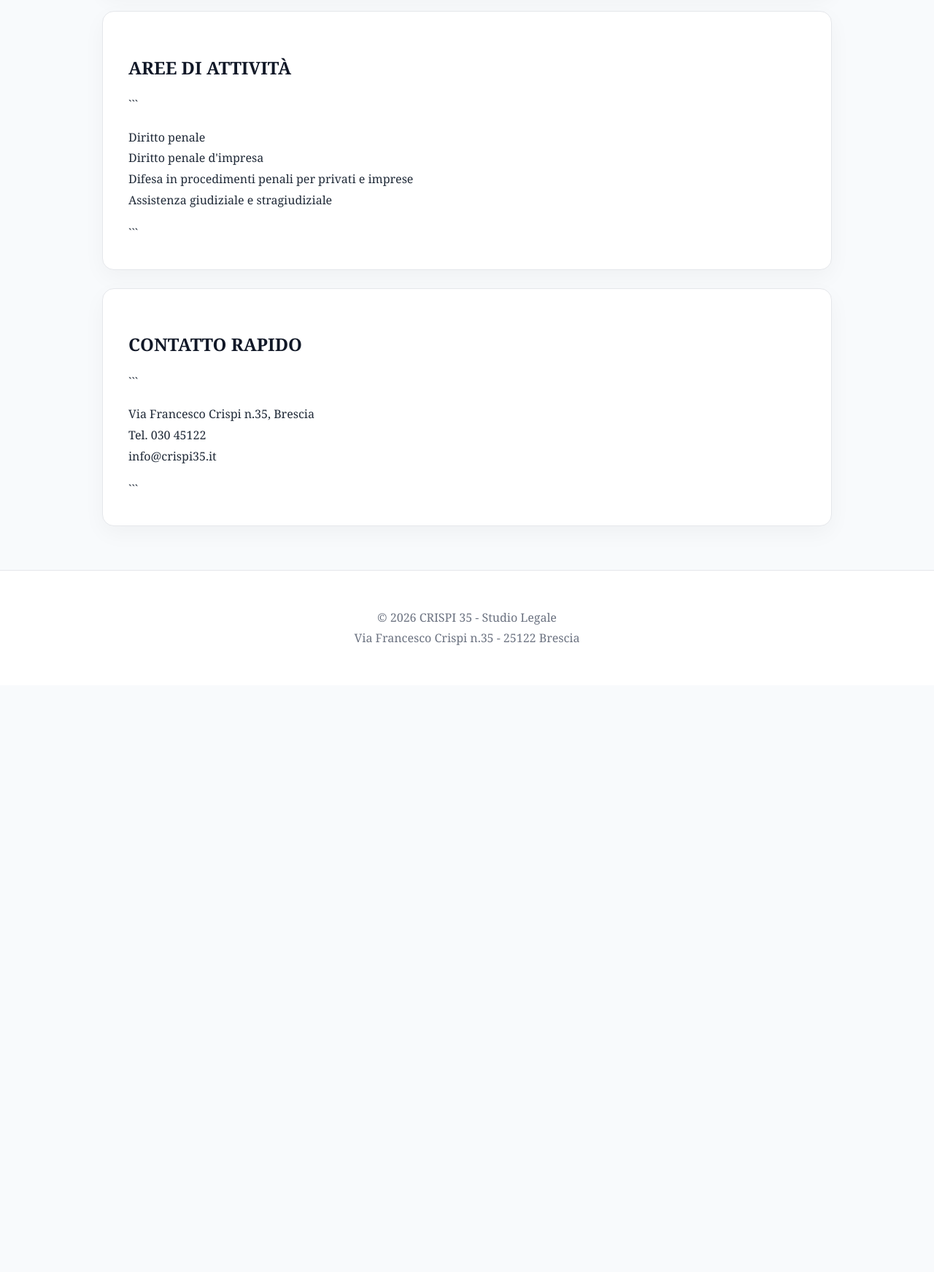
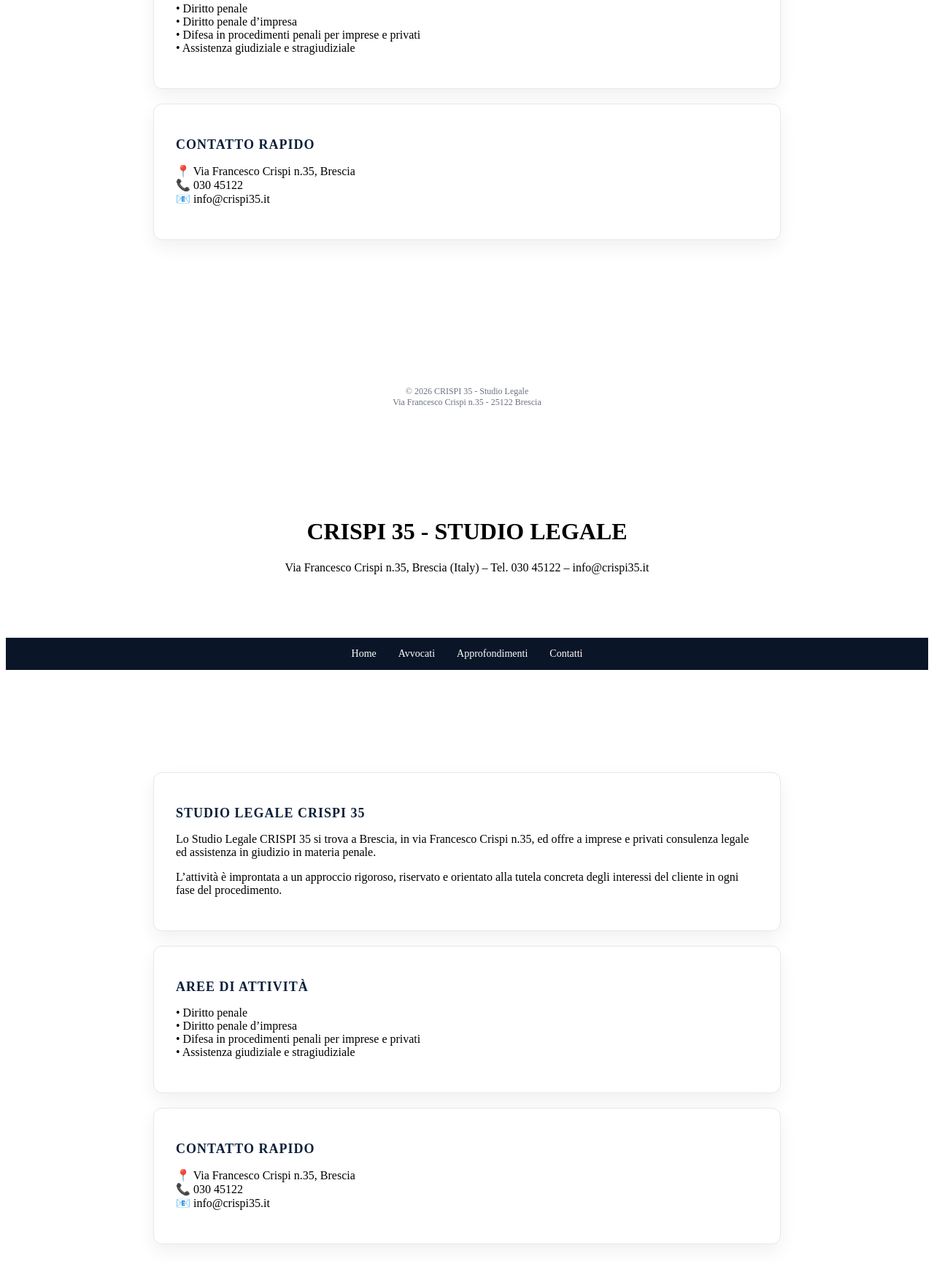
Before and after one commit to studiocrispi35/studiocrispi35.it, a plain HTML site: page index.html in a window 1280 px wide. Shown: the part 1021-2764 px from the top of the page at 73% size. Before the commit the page ends 1960 px from the top, so only its background shows below. Drawn offline with Linux system fonts and the light colour scheme.

Commit message:
Update index.html

````diff
--- a/index.html
+++ b/index.html
@@ -1,5 +1,4 @@
 <!DOCTYPE html>
-
 <html lang="it">
 <head>
   <meta charset="UTF-8">
@@ -8,13 +7,26 @@
 
   <style>
 
+
+  <!DOCTYPE html>
+<html lang="it">
+<head>
+  <meta charset="UTF-8">
+  <meta name="viewport" content="width=device-width, initial-scale=1.0">
+  <title>CRISPI 35 - Studio Legale</title>
+
+  <style>
     body {
   margin: 0;
-  font-family: Georgia, serif;
-  background: #f8fafc;
-  color: #1f2937;
+  font-family: "Georgia", serif;
+  background: #f3f6fb;
+  color: #1a1a1a;
   line-height: 1.8;
 }
+
+/* HEADER */
+
+/* HEADER */
 
 header {
   background: #ffffff;
@@ -55,64 +67,77 @@ header {
   font-size: 14px;
 }
 
+/* NAV */
+
 nav {
-  background: white;
+  ...
+}
+
+/* NAV */
+nav {
+  background: #0a1628;
   display: flex;
   justify-content: center;
-  gap: 40px;
-  padding: 18px;
-  border-bottom: 1px solid #e5e7eb;
+  gap: 30px;
+  padding: 14px;
+  font-size: 14px;
   position: sticky;
   top: 0;
+  z-index: 10;
 }
 
 nav a {
-  color: #111827;
+  color: white;
   text-decoration: none;
+  transition: 0.2s;
 }
 
 nav a:hover {
-  color: #1d4ed8;
+  color: #93c5fd;
 }
 
+/* CONTENUTO */
 .container {
-  max-width: 1000px;
-  margin: 60px auto;
-  padding: 0 25px;
+  max-width: 900px;
+  margin: 50px auto;
+  padding: 20px;
 }
 
-.card {
+/* CARD PRINCIPALI */
+.card, .box {
   background: white;
-  padding: 35px;
-  border-radius: 16px;
+  padding: 30px;
+  border-radius: 12px;
+  box-shadow: 0 10px 25px rgba(0,0,0,0.06);
+  margin-bottom: 20px;
   border: 1px solid #e5e7eb;
-  box-shadow: 0 10px 30px rgba(0,0,0,0.04);
-  margin-bottom: 25px;
 }
 
+/* TITOLI */
 h2 {
-  color: #111827;
+  color: #0b1f3a;
+  font-size: 18px;
   margin-bottom: 15px;
+  letter-spacing: 1px;
 }
 
+/* FOOTER */
 footer {
   text-align: center;
-  padding: 50px 20px;
+  padding: 40px;
+  font-size: 12px;
   color: #6b7280;
-  border-top: 1px solid #e5e7eb;
-  background: white;
 }
-
   </style>
-
 </head>
 
 <body>
 
 <header>
+
+<header>
   <div class="hero">
 
-```
     <div class="hero-subtitle">
       Studio Legale
     </div>
@@ -127,9 +152,10 @@ footer {
     <div class="hero-address">
       Via Francesco Crispi 35 · Brescia
     </div>
-```
 
   </div>
+</header>
+
 </header>
 
 <nav>
@@ -141,57 +167,113 @@ footer {
 
 <div class="container">
 
+<div class="container">
+
   <div class="card">
     <h2>STUDIO LEGALE CRISPI 35</h2>
-
-```
     <p>
-  Lo Studio Legale CRISPI 35 si trova a Brescia, in via Francesco Crispi n.35
-  ed offre a imprese e privati consulenza legale ed assistenza in giudizio
-  in materia penale.
+      Lo Studio Legale CRISPI 35 si trova a Brescia, in via Francesco Crispi n.35,
+      ed offre a imprese e privati consulenza legale ed assistenza in giudizio in materia penale.
     </p>
-
     <p>
-  L’attività è improntata a un approccio rigoroso, riservato e orientato alla
-  tutela concreta degli interessi del cliente in ogni fase del procedimento.
+      L’attività è improntata a un approccio rigoroso, riservato e orientato alla tutela concreta degli interessi del cliente in ogni fase del procedimento.
     </p>
-```
-
   </div>
 
   <div class="card">
     <h2>AREE DI ATTIVITÀ</h2>
-
-```
     <p>
-  Diritto penale<br>
-  Diritto penale d'impresa<br>
-  Difesa in procedimenti penali per privati e imprese<br>
-  Assistenza giudiziale e stragiudiziale
+      • Diritto penale<br>
+      • Diritto penale d’impresa<br>
+      • Difesa in procedimenti penali per imprese e privati<br>
+      • Assistenza giudiziale e stragiudiziale
     </p>
-```
-
   </div>
 
   <div class="card">
     <h2>CONTATTO RAPIDO</h2>
-
-```
     <p>
-  Via Francesco Crispi n.35, Brescia<br>
-  Tel. 030 45122<br>
-  info@crispi35.it
+      📍 Via Francesco Crispi n.35, Brescia<br>
+      📞 030 45122<br>
+      📧 info@crispi35.it
     </p>
-```
+  </div>
 
 </div>
 
 </div>
 
 <footer>
+
   © 2026 CRISPI 35 - Studio Legale<br>
   Via Francesco Crispi n.35 - 25122 Brescia
+
 </footer>
 
 </body>
 </html>
+
+  </style>
+</head>
+
+<body>
+
+<header>
+  <h1>CRISPI 35 - STUDIO LEGALE</h1>
+  <p>Via Francesco Crispi n.35, Brescia (Italy) – Tel. 030 45122 – info@crispi35.it</p>
+</header>
+
+<nav>
+  <a href="index.html">Home</a>
+  <a href="avvocati.html">Avvocati</a>
+  <a href="approfondimenti.html">Approfondimenti</a>
+  <a href="contatti.html">Contatti</a>
+</nav>
+
+<div class="container">
+
+<div class="container">
+
+  <div class="card">
+    <h2>STUDIO LEGALE CRISPI 35</h2>
+    <p>
+      Lo Studio Legale CRISPI 35 si trova a Brescia, in via Francesco Crispi n.35,
+      ed offre a imprese e privati consulenza legale ed assistenza in giudizio in materia penale.
+    </p>
+    <p>
+      L’attività è improntata a un approccio rigoroso, riservato e orientato alla tutela concreta degli interessi del cliente in ogni fase del procedimento.
+    </p>
+  </div>
+
+  <div class="card">
+    <h2>AREE DI ATTIVITÀ</h2>
+    <p>
+      • Diritto penale<br>
+      • Diritto penale d’impresa<br>
+      • Difesa in procedimenti penali per imprese e privati<br>
+      • Assistenza giudiziale e stragiudiziale
+    </p>
+  </div>
+
+  <div class="card">
+    <h2>CONTATTO RAPIDO</h2>
+    <p>
+      📍 Via Francesco Crispi n.35, Brescia<br>
+      📞 030 45122<br>
+      📧 info@crispi35.it
+    </p>
+  </div>
+
+</div>
+
+</div>
+
+<footer>
+
+  © 2026 CRISPI 35 - Studio Legale<br>
+  Via Francesco Crispi n.35 - 25122 Brescia
+
+</footer>
+
+</body>
+</html>
````
Lines whose indentation alone changed are shown as unchanged.
